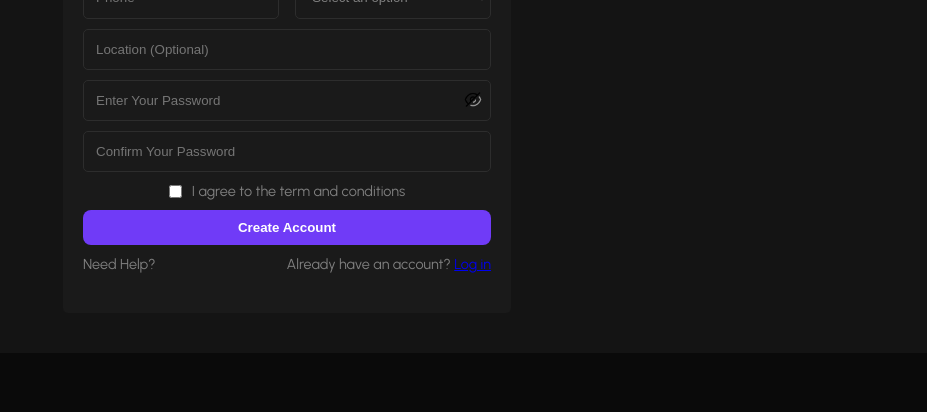
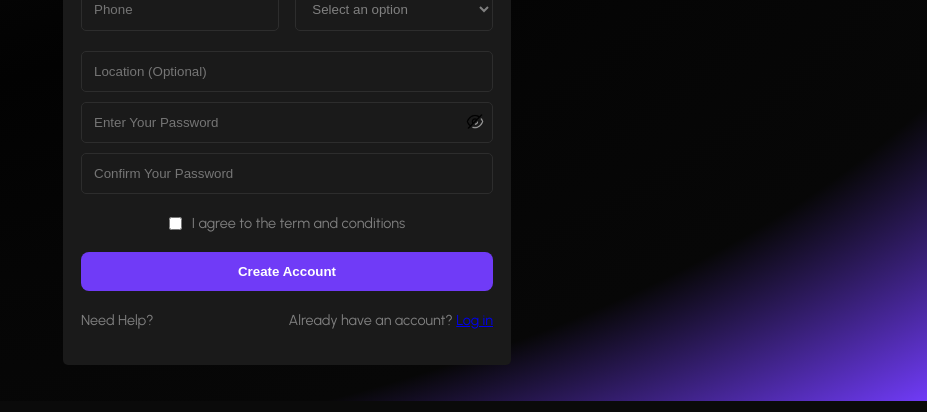
Before and after one commit to only-as19/Real-Esatate-Business, a PHP site: page /Sign/signUp.html in a window 1280 px wide. Shown: the part 321-733 px from the top of the page, without its empty margins (353-1280 px from the left). Run offline with PHP 8.4, Linux system fonts and the light colour scheme.

Commit message:
Real Estate business Website - ADD CSS - Adjust backgorund and factorize the css code

```diff
--- a/Sign/style.css
+++ b/Sign/style.css
@@ -28,7 +28,7 @@ select{
 }
 
 input,select{
-    padding: 12px;
+    padding: 0.9em;
     border: none;
     border-radius: 5px;
     border: 1px solid #2d2d2d;
@@ -58,7 +58,7 @@ input:focus {
 
 button{
     width: 100%;
-    padding: 10px;
+    padding: 0.9em;
     font-weight: 600;
     color: white;
     border: none;
@@ -98,9 +98,9 @@ button{
 .form-container{
     text-align: center;
     display: flex;
-    padding: 40px 20px;
+    padding: 2.5em 1.25em;
     flex-direction: column;
-    gap: 10px;
+    gap: 20px;
 }
 
 .personal-input{
@@ -131,5 +131,10 @@ button{
 main{
     display: flex;
     justify-content: center;
-    padding: 40px 0;
+    padding: 2.5em 0;
+    background-image: repeating-radial-gradient(ellipse farthest-corner at left top, rgba(112,59,247,1) 0%, rgba(7,7,7,1) 19%, rgba(2,2,2,1) 40%, rgba(5,5,5,1) 60%, rgba(7,7,7,1) 80%, rgba(112,59,247,1) 100%);
+    background-size: auto;
+    background-position: 0% 0%;
+    background-repeat: repeat;
+    background-color: rgba(0,0,0,0);
 }
```
